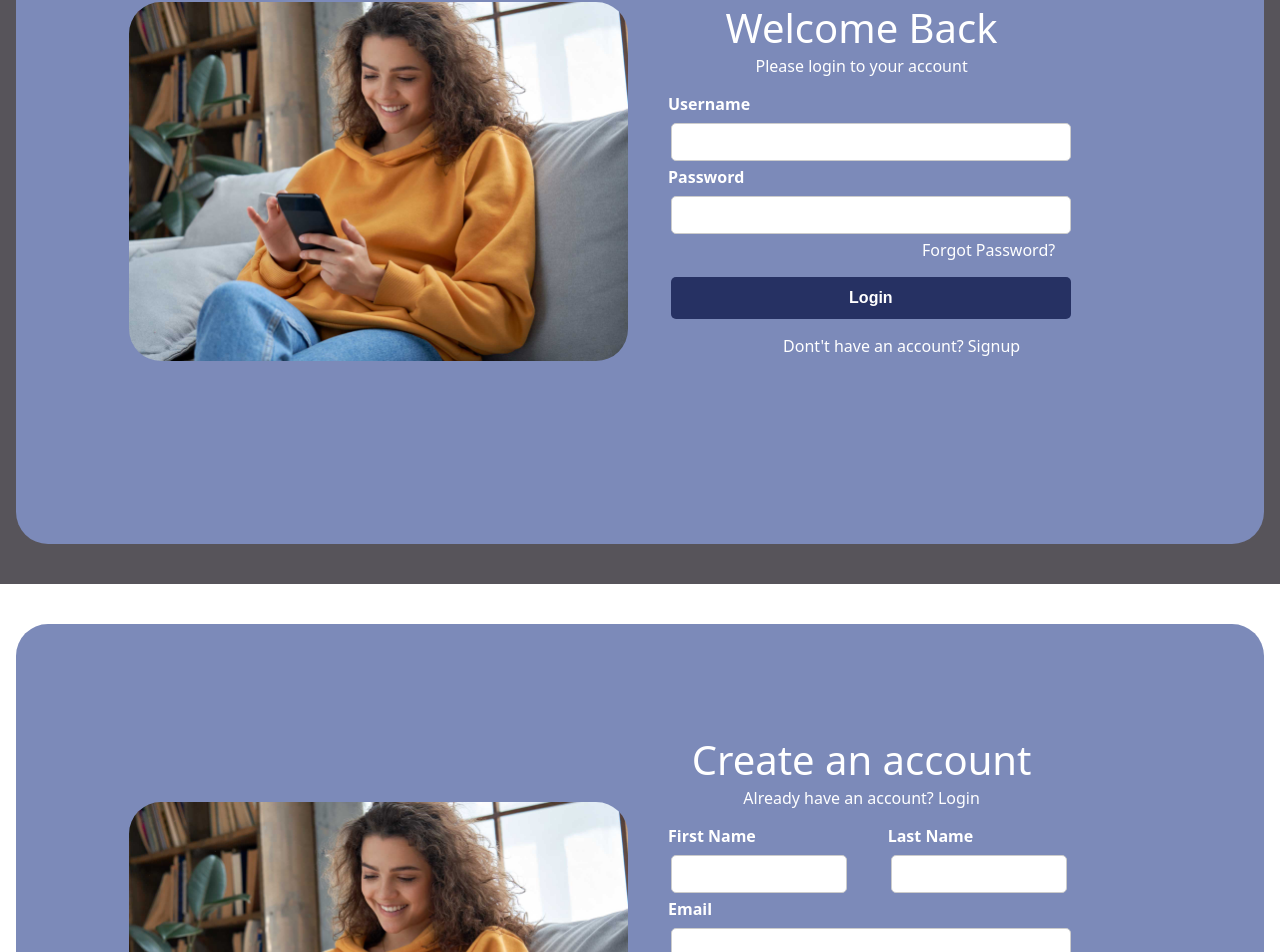
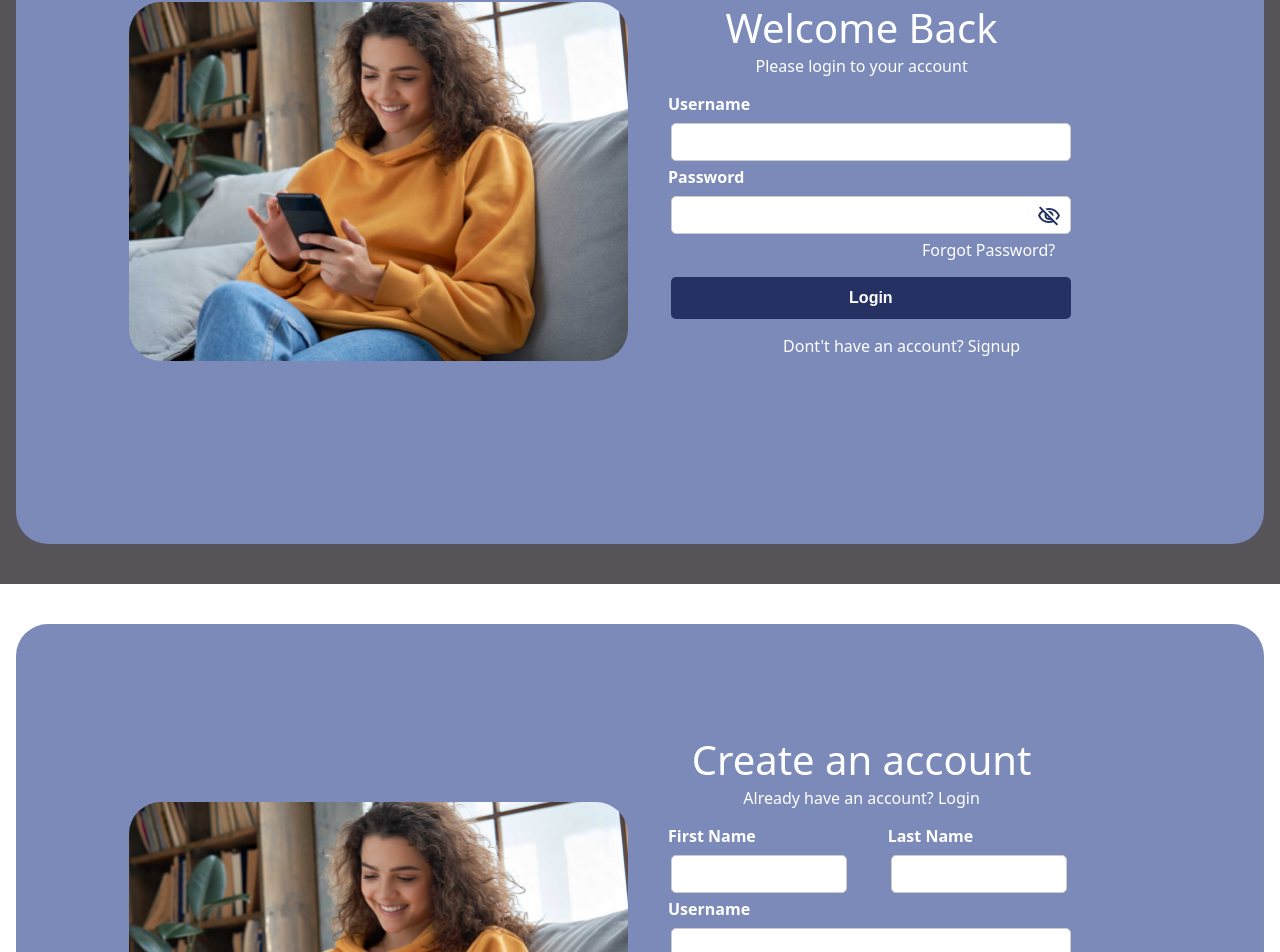
Before and after one commit to akashjadhav09/GlamCart, a React (Vite) app: page / in a window 1280 px wide. Shown: the part 216-1168 px from the top of the page. Built offline with nearby package versions, Linux system fonts and the light colour scheme.

Commit message:
show hide password functionality.

```diff
--- a/package.json
+++ b/package.json
@@ -11,7 +11,8 @@
   },
   "dependencies": {
     "react": "^18.3.1",
-    "react-dom": "^18.3.1"
+    "react-dom": "^18.3.1",
+    "react-icons": "^5.4.0"
   },
   "devDependencies": {
     "@eslint/js": "^9.17.0",
--- a/src/auth/Login.jsx
+++ b/src/auth/Login.jsx
@@ -1,6 +1,10 @@
+import {useState} from 'react';
+
 import './css/LoginCss.css'
+import { MdOutlineVisibility, MdOutlineVisibilityOff } from "react-icons/md";
 
 export default function LogInForm () {
+    const [showPassword, setShowPassword] = useState(false);
 
     return(
         <div className='login-wrapper__outer'>
@@ -19,10 +23,22 @@ export default function LogInForm () {
                    </div>
                     <div className='credential-wrapper'>
                         <h4>Username</h4>
-                        <input  type="text" className="user-input input-type__username"/>
+                        <input  type="text" className="user-input input-type__username" required/>
 
                         <h4>Password</h4>
-                        <input  type="password" className="user-input input-type__password"/>
+                        <div className='password-wrapper'>
+                            <input  type={ showPassword ? "password" : "text" }  minlength="4" mixlength="10" className="user-input input-type__password" required/>
+                            {showPassword ?
+                                (<span className='show-password-icon' onClick={() => setShowPassword(false)}>
+                                    <MdOutlineVisibility />
+                                </span>)
+                                :
+                                (<span className='show-password-icon' onClick={() => setShowPassword(true)}>
+                                    <MdOutlineVisibilityOff/>
+                                </span>)
+                            }
+
+                        </div>
                     </div>
                     <div className='forgot-password-msg'>Forgot Password?</div>
                     <button className='login-button'>Login</button>
--- a/src/auth/SignUp.jsx
+++ b/src/auth/SignUp.jsx
@@ -16,7 +16,7 @@ export default function SignUpForm (){
                         <div className='user-name-detail-wrapper'>
                            <div className='first-name-wrapper'>
                             <h4>First Name</h4>
-                            <input  type="text" className="user-input input-type__username"/>
+                            <input  type="text" className="user-input input-type__username" required/>
                            </div>
 
                            <div className='last-name-wrapper'>
@@ -25,11 +25,11 @@ export default function SignUpForm (){
                            </div>
                         </div>
 
-                        <h4>Email</h4>
-                        <input  type="text" className="user-input input-type__username"/>
+                        <h4>Username</h4>
+                        <input  type="text" className="user-input input-type__username" required/>
 
-                        <h4>Enter Password</h4>
-                        <input  type="password" className="user-input input-type__password"/>
+                        <h4>Password</h4>
+                        <input  type="password"  minlength="4" className="user-input input-type__password" required/>
                     </div>
                     <div className='term-condition-wrapper'>
                         <input type='checkbox'/> <span>I agree to the Terms & Conditions</span>
--- a/src/auth/css/LoginCss.css
+++ b/src/auth/css/LoginCss.css
@@ -114,3 +114,16 @@ h4{
 .detail-wrapper__outer{
     margin-inline-start: -5em;
 }
+
+.password-wrapper {
+    position: relative;
+}
+
+.show-password-icon {
+    position: absolute;
+    right: 18%;
+    color: #263163;
+    top: 14%;
+    font-size: 24px;
+    cursor: pointer;
+}
```
Also changed, not shown: 1 other file (tests, documents, lock files or other folders).
